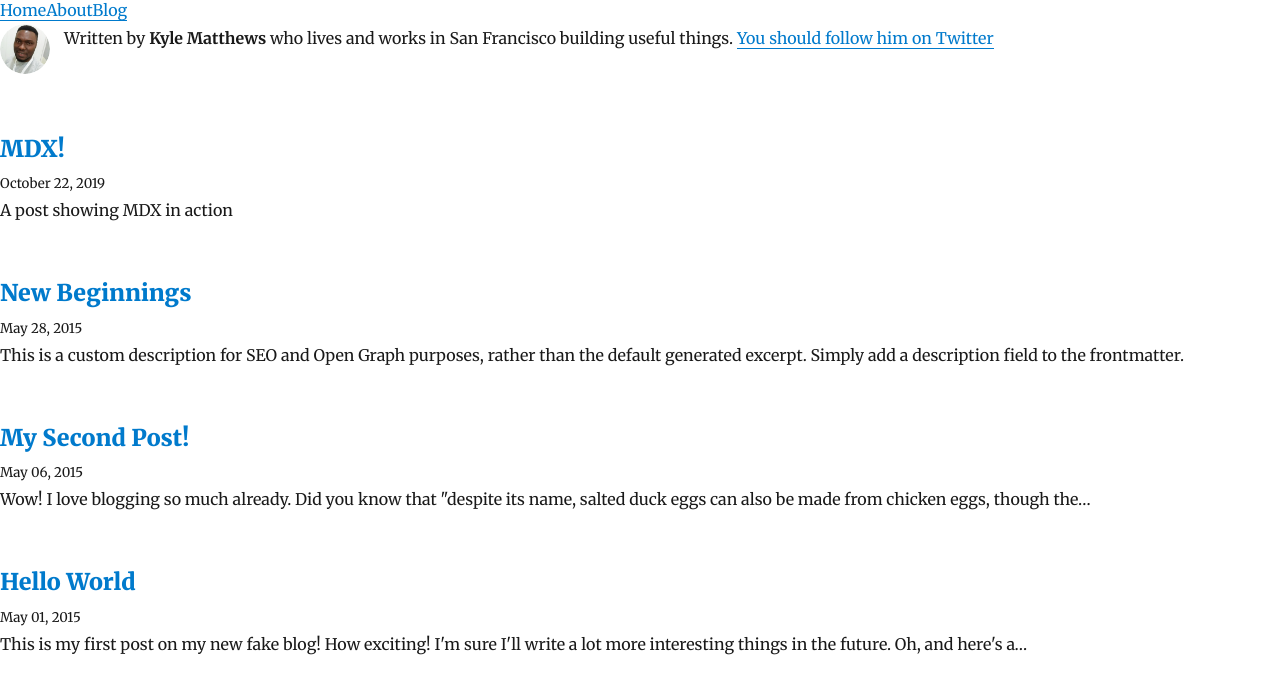
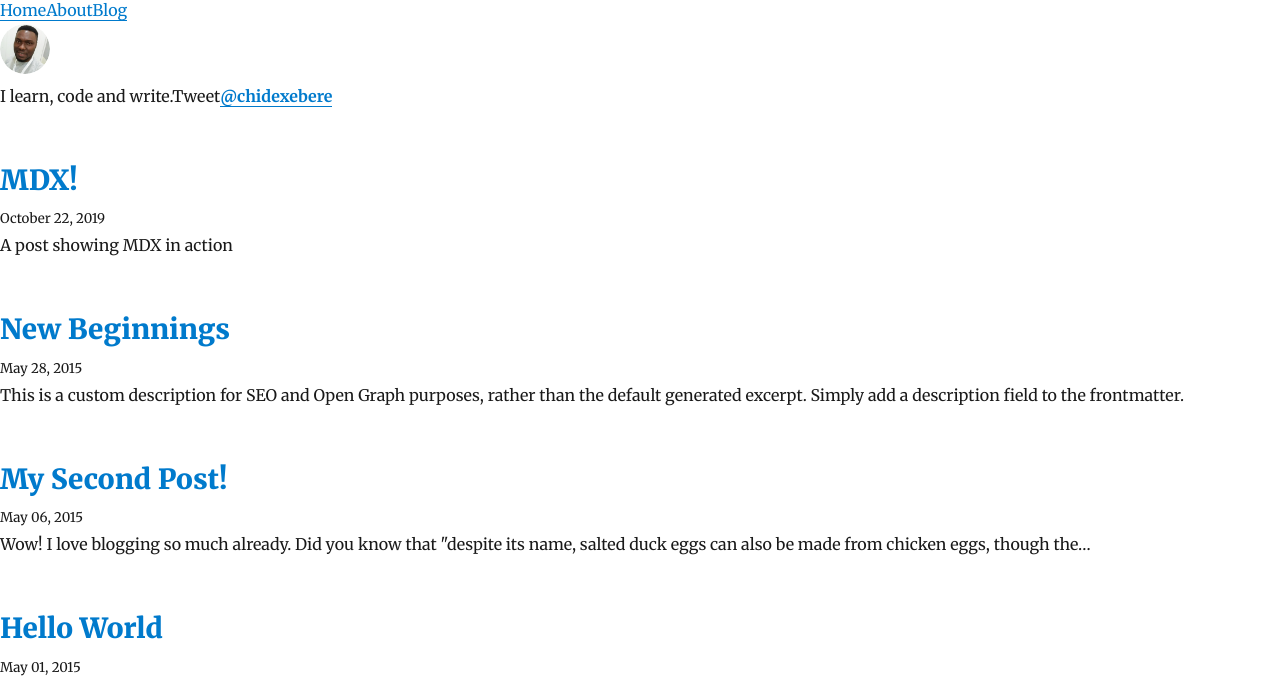
Before and after one commit to chidexebere/gatsby-portfolio, a Gatsby site: page /blog in a window 1280 px wide. Shown: the part 32-716 px from the top of the page. Built offline with nearby package versions, Linux system fonts and the light colour scheme; Gatsby itself is replaced by a stand-in of ours; some packages are replaced by stand-ins of ours; a web font is replaced by a local one.

Commit message:
Style blog page and edit site meta data

```diff
--- a/data/projects.json
+++ b/data/projects.json
@@ -58,7 +58,7 @@
   },
 
   {
-    "type": "Legacy",
+    "type": "Proprietary",
     "projects": [
       {
         "name": "Idearoom",
--- a/gatsby-config.js
+++ b/gatsby-config.js
@@ -1,17 +1,19 @@
 module.exports = {
   siteMetadata: {
     // edit below
-    title: `Gatsby Starter Personal Blog`,
-    author: `Kyle Matthews`,
-    description: `A starter personal blog with styled components, dark mode, and Netlify CMS.`,
+    title: `My Personal Portfolio Website`,
+    author: `Chidiebere Onyegbuchulem`,
+    description: `My personal portfolio website and blog with Netlify CMS.`,
     siteUrl: `https://gatsby-starter-blog-demo.netlify.com/`,
     social: {
-      twitter: `kylemathews`,
+      linkedin: `https://www.linkedin.com/in/onyegbuchulem-chidiebere/`,
+      twitter: `https://twitter.com/chidexebere`,
+      github: `https://github.com/chidexebere`,
+      mail: `mailto:conyegbuchulem@gmail.com`,
     },
   },
   plugins: [
     `gatsby-plugin-netlify-cms`,
-    `gatsby-plugin-styled-components`,
     `gatsby-transformer-sharp`,
     `gatsby-plugin-sharp`,
     `gatsby-plugin-offline`,
--- a/package.json
+++ b/package.json
@@ -28,7 +28,6 @@
     "gatsby-plugin-react-helmet": "^3.0.12",
     "gatsby-plugin-sass": "^2.3.1",
     "gatsby-plugin-sharp": "^2.0.35",
-    "gatsby-plugin-styled-components": "^3.0.7",
     "gatsby-plugin-typography": "^2.2.13",
     "gatsby-remark-copy-linked-files": "^2.0.11",
     "gatsby-remark-images": "^2.0.6",
@@ -45,7 +44,6 @@
     "react-helmet": "^5.2.0",
     "react-switch": "^5.0.0",
     "react-typography": "^0.16.19",
-    "styled-components": "^4.2.0",
     "typeface-merriweather": "0.0.72",
     "typeface-montserrat": "0.0.54",
     "typography": "^0.16.19",
--- a/src/components/bio.js
+++ b/src/components/bio.js
@@ -1,15 +1,6 @@
-/**
- * Bio component that queries for data
- * with Gatsby's StaticQuery component
- *
- * See: https://www.gatsbyjs.org/docs/static-query/
- */
-
 import React from "react"
 import { StaticQuery, graphql } from "gatsby"
 import Image from "gatsby-image"
-import styled from "styled-components"
-
 import { rhythm } from "../utils/typography"
 
 function Bio() {
@@ -19,7 +10,7 @@ function Bio() {
       render={data => {
         const { author, social } = data.site.siteMetadata
         return (
-          <Container>
+          <div className="bio">
             <Image
               fixed={data.avatar.childImageSharp.fixed}
               alt={author}
@@ -33,15 +24,16 @@ function Bio() {
                 borderRadius: `50%`,
               }}
             />
-            <p>
-              Written by <strong>{author}</strong> who lives and works in San
-              Francisco building useful things.
-              {` `}
-              <a href={`https://twitter.com/${social.twitter}`}>
-                You should follow him on Twitter
-              </a>
-            </p>
-          </Container>
+            <div className="bio__text">
+              <span>I learn, code and write.</span>
+              <span>
+                Tweet
+                <a href={social.twitter}>
+                  <strong>@chidexebere</strong>
+                </a>
+              </span>
+            </div>
+          </div>
         )
       }}
     />
@@ -68,8 +60,4 @@ const bioQuery = graphql`
   }
 `
 
-const Container = styled.div`
-  display: flex;
-`
-
 export default Bio
--- a/src/container/layout.js
+++ b/src/container/layout.js
@@ -1,31 +1,23 @@
 import React from "react"
 import { Link } from "gatsby"
-import { rhythm, scale } from "../utils/typography"
 import Social from "../components/social"
 
 class Layout extends React.Component {
   render() {
-    const { location, title, children } = this.props
+    const { location, children } = this.props
     const rootPath = `${__PATH_PREFIX__}/`
-    // const blogPath = `${__PATH_PREFIX__}/blog/`
+    const blogPath = `${__PATH_PREFIX__}/blog`
     let main
 
     if (location.pathname === rootPath) {
       main = <main className="main home">{children}</main>
+    } else if (location.pathname === blogPath) {
+      main = <main className="main blog">{children}</main>
     } else {
       main = <main className="main">{children}</main>
     }
     return (
-      <div
-        className="layout"
-        // style={{
-        //   marginLeft: `auto`,
-        //   marginRight: `auto`,
-        //   maxWidth: rhythm(50),
-        //   padding: `${rhythm(1.5)} ${rhythm(3 / 4)}`,
-        // }}
-      >
-        {/* <header>{header}</header> */}
+      <div className="layout">
         <header className="header">
           <Link className="header__logo" to="/">
             Chidiebere Onyegbuchulem
--- a/src/pages/blog.js
+++ b/src/pages/blog.js
@@ -22,7 +22,7 @@ class Blog extends React.Component {
             const title = node.frontmatter.title || node.fields.slug
             return (
               <div key={node.fields.slug}>
-                <h3
+                <h2
                   style={{
                     marginBottom: rhythm(1 / 4),
                   }}
@@ -33,7 +33,7 @@ class Blog extends React.Component {
                   >
                     {title}
                   </Link>
-                </h3>
+                </h2>
                 <small>{node.frontmatter.date}</small>
                 <p
                   dangerouslySetInnerHTML={{
@@ -45,7 +45,7 @@ class Blog extends React.Component {
           })}
         </div>
         <Link to="/">
-          <Button type="default">Go Home</Button>
+          <Button>Go Home</Button>
         </Link>
       </Layout>
     )
--- a/src/scss/base/_typography.scss
+++ b/src/scss/base/_typography.scss
@@ -24,3 +24,8 @@ a {
 p {
   font-size: 1.5rem;
 }
+
+small,
+span {
+  font-size: 1rem;
+}
--- /dev/null
+++ b/src/scss/components/_bio.scss
@@ -0,0 +1,14 @@
+.bio {
+  display: flex;
+  font-size: 1.5rem;
+  margin: 3rem 0;
+
+  &__text {
+    display: flex;
+    flex-direction: column;
+  }
+
+  &__text strong {
+    margin-left: 0.5rem;
+  }
+}
--- a/src/scss/container/_layout.scss
+++ b/src/scss/container/_layout.scss
@@ -79,6 +79,10 @@
   justify-content: center;
 }
 
+.blog {
+  margin: 5rem 0;
+}
+
 .footer {
   font-size: var(--font-size-xm);
   position: relative;
--- a/src/scss/pages/_index.scss
+++ b/src/scss/pages/_index.scss
@@ -1,8 +1,4 @@
 .homePage {
-  // min-height: 100vh;
-  // position: relative;
-  // overflow: auto;
-
   &__content {
     text-align: center;
     margin-bottom: 2rem;
--- a/src/scss/styles.scss
+++ b/src/scss/styles.scss
@@ -4,6 +4,7 @@
 @import "../scss/utils/variables";
 @import "../scss/pages/about";
 @import "../scss/pages/index";
+@import "../scss/components/bio";
 @import "../scss/components/skills";
 @import "../scss/components/experiences";
 @import "../scss/components/projects";
```
Also changed, not shown: README.md, 1 other file.
